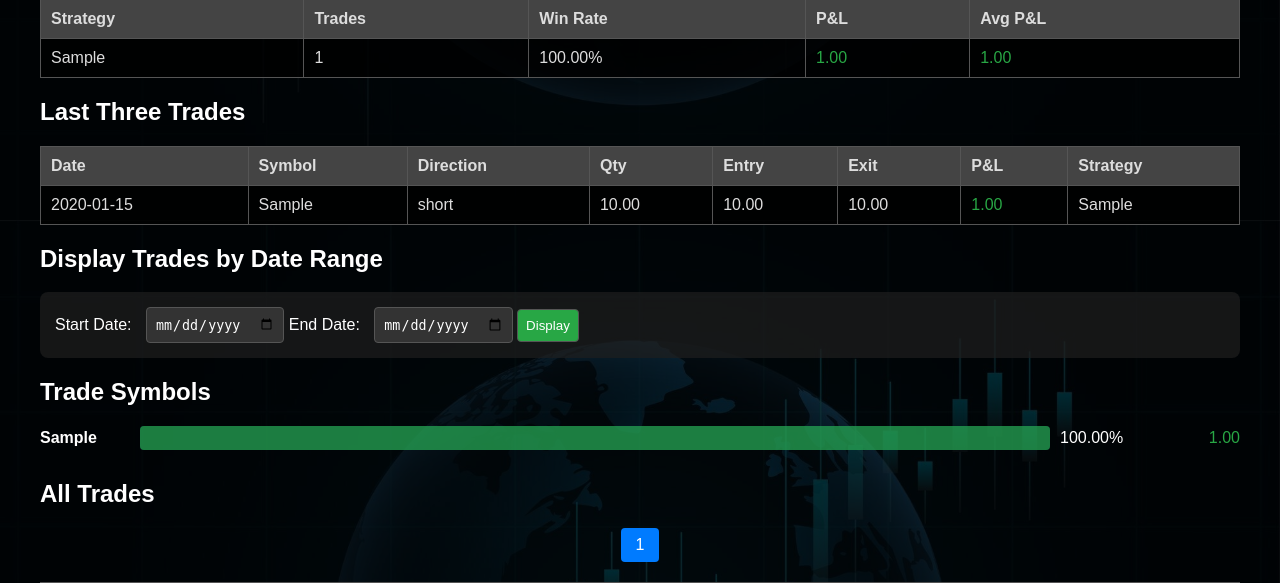
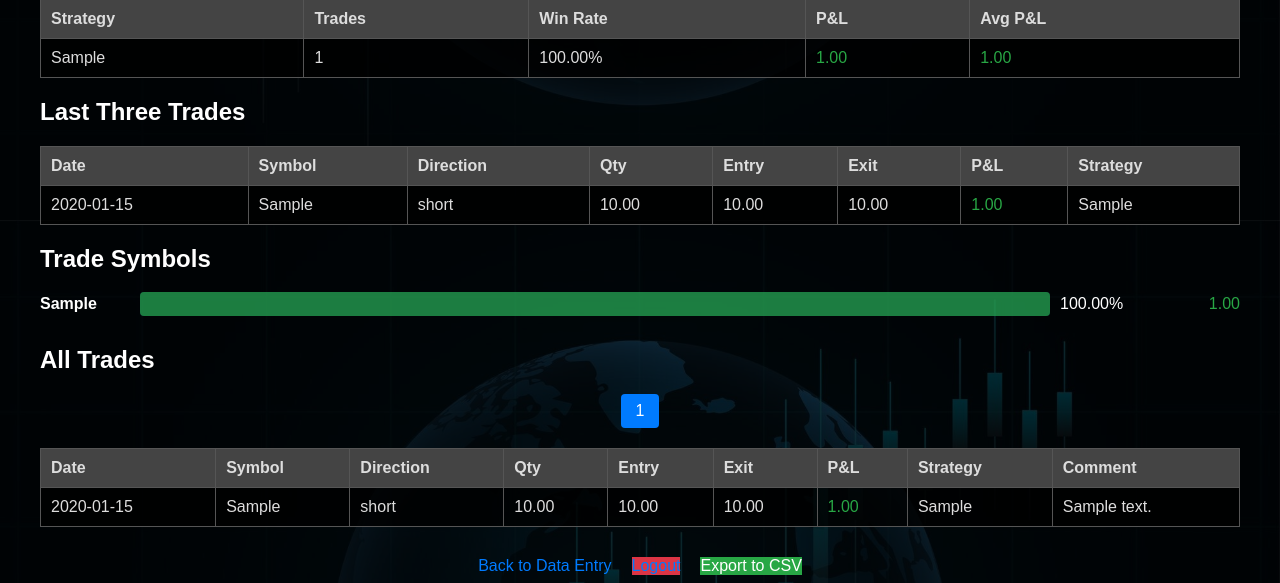
Before and after one commit to ZoGgY68/Trade-Journal, a PHP site: page /statistics.php in a window 1280 px wide. Shown: the part 633-1216 px from the top of the page. Run offline with PHP 8.4, Linux system fonts and the light colour scheme; the visitor is signed in with stand-in values (Sample User, id 1); tables that the repository leaves empty hold one stand-in row (values such as "Sample post").

Commit message:
Remove date range search feature and add Comment column to trade statistics

```diff
--- a/statistics.php
+++ b/statistics.php
@@ -399,96 +399,6 @@ arsort($symbol_counts); // Sort by count in descending order
             <?php endforeach; ?>
         </table>
 
-        <!-- Date Range Search -->
-        <h2>Display Trades by Date Range</h2>
-        <div class="filters">
-            <form method="GET" action="statistics.php">
-                <input type="hidden" name="csrf_token" value="<?php echo htmlspecialchars($_SESSION['stats_csrf_token']); ?>">
-                <label for="start_date">Start Date:</label>
-                <input type="date" id="start_date" name="start_date" required>
-                <label for="end_date">End Date:</label>
-                <input type="date" id="end_date" name="end_date" required>
-                <button type="submit">Display</button>
-            </form>
-        </div>
-
-        <?php
-        if (isset($_GET['start_date']) && isset($_GET['end_date']) && isset($_GET['csrf_token']) && $_GET['csrf_token'] === $_SESSION['stats_csrf_token']) {
-            $start_date = filter_var($_GET['start_date'], FILTER_SANITIZE_STRING);
-            $end_date = filter_var($_GET['end_date'], FILTER_SANITIZE_STRING);
-
-            $stmt = $pdo->prepare('SELECT * FROM trades WHERE user_id = ? AND trade_date BETWEEN ? AND ? ORDER BY trade_date ASC');
-            $stmt->execute([$_SESSION['user_id'], $start_date, $end_date]);
-            $date_trades = $stmt->fetchAll();
-
-            if ($date_trades) {
-                $date_total_pl = array_sum(array_column($date_trades, 'profit_loss'));
-                $date_wins = count(array_filter($date_trades, function($t) { return $t['profit_loss'] > 0; }));
-                $date_losses = count(array_filter($date_trades, function($t) { return $t['profit_loss'] < 0; }));
-                $date_win_rate = count($date_trades) > 0 ? ($date_wins / count($date_trades)) * 100 : 0;
-                ?>
-                <h2>Trades from <?php echo htmlspecialchars($start_date); ?> to <?php echo htmlspecialchars($end_date); ?></h2>
-
-                <div class="stats-container">
-                    <div class="stats-card">
-                        <div class="stats-header">Period P&L</div>
-                        <div class="stats-value <?php echo $date_total_pl > 0 ? 'positive' : 'negative'; ?>">
-                            <?php echo number_format($date_total_pl, 2); ?>
-                        </div>
-                    </div>
-                    <div class="stats-card">
-                        <div class="stats-header">Win Rate</div>
-                        <div class="stats-value">
-                            <?php echo number_format($date_win_rate, 2); ?>%
-                        </div>
-                    </div>
-                    <div class="stats-card">
-                        <div class="stats-header">Total Trades</div>
-                        <div class="stats-value">
-                            <?php echo count($date_trades); ?>
-                        </div>
-                        <div><?php echo $date_wins; ?> wins / <?php echo $date_losses; ?> losses</div>
-                    </div>
-                </div>
-
-                <table>
-                    <tr>
-                        <th>Date</th>
-                        <th>Symbol</th>
-                        <th>Direction</th>
-                        <th>Qty</th>
-                        <th>Entry</th>
-                        <th>Exit</th>
-                        <th>Stop Loss</th>
-                        <th>Take Profit</th>
-                        <th>P&L</th>
-                        <th>Strategy</th>
-                        <th>Comment</th> <!-- Added Comment column -->
-                    </tr>
-                    <?php foreach ($date_trades as $trade): ?>
-                    <tr>
-                        <td><?php echo htmlspecialchars($trade['trade_date']); ?></td>
-                        <td><?php echo htmlspecialchars($trade['symbol']); ?></td>
-                        <td><?php echo htmlspecialchars($trade['trade_direction']); ?></td>
-                        <td><?php echo number_format($trade['quantity'], 2); ?></td>
-                        <td><?php echo number_format($trade['price'], 2); ?></td>
-                        <td><?php echo number_format($trade['exit_price'], 2); ?></td>
-                        <td><?php echo number_format($trade['stop_loss'], 2); ?></td>
-                        <td><?php echo number_format($trade['take_profit'], 2); ?></td>
-                        <td class="<?php echo $trade['profit_loss'] > 0 ? 'positive' : ($trade['profit_loss'] < 0 ? 'negative' : ''); ?>">
-                            <?php echo number_format($trade['profit_loss'], 2); ?>
-                        </td>
-                        <td><?php echo htmlspecialchars($trade['strategy']); ?></td>
-                        <td><?php echo htmlspecialchars($trade['comment']); ?></td> <!-- Added Comment data -->
-                    </tr>
-                    <?php endforeach; ?>
-                </table>
-            <?php } else { ?>
-                <p>No trades found for the selected date range.</p>
-            <?php }
-        }
-        ?>
-
         <!-- Symbol Analysis -->
         <h2>Trade Symbols</h2>
         <div style="display: flex; flex-direction: column;">
@@ -576,12 +486,5 @@ arsort($symbol_counts); // Sort by count in descending order
             <a href="export_csv.php" class="bottom-button" style="background-color: #28a745; color: white;">Export to CSV</a> <!-- Changed text color to white -->
         </div>
     </div>
-
-    <script src="https://cdn.jsdelivr.net/npm/chart.js"></script>
-    <script nonce="<?php echo $nonce; ?>">
-        document.addEventListener('DOMContentLoaded', function() {
-            // Removed chart initialization code
-        });
-    </script>
 </body>
 </html>
```
